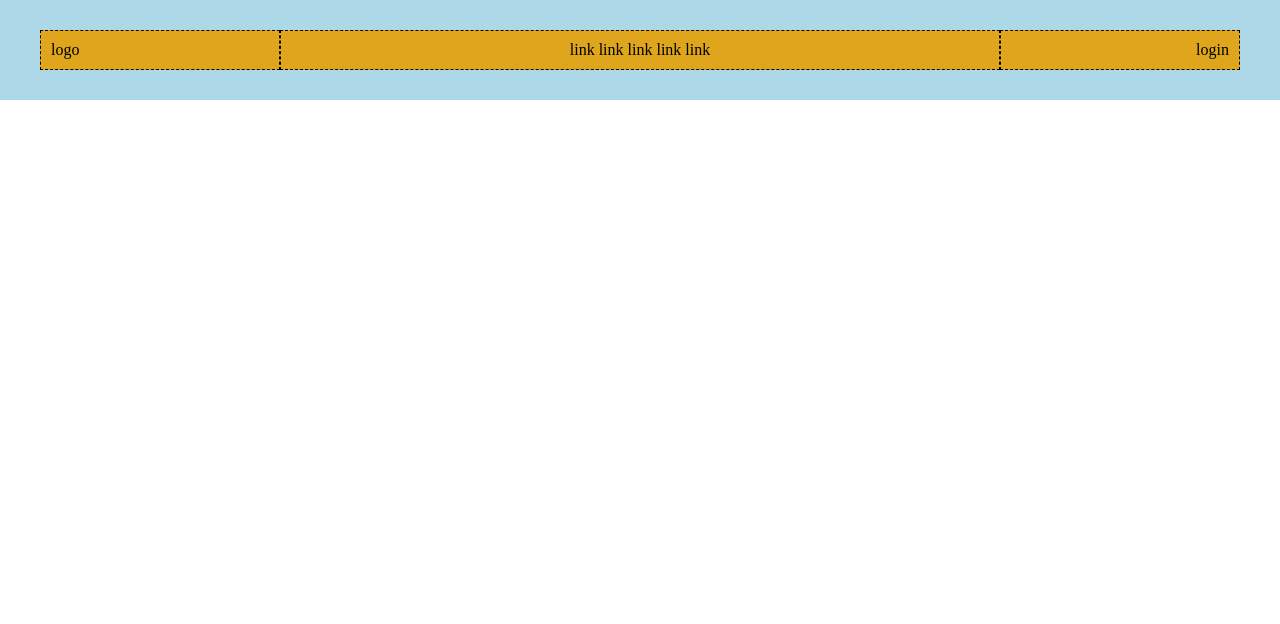
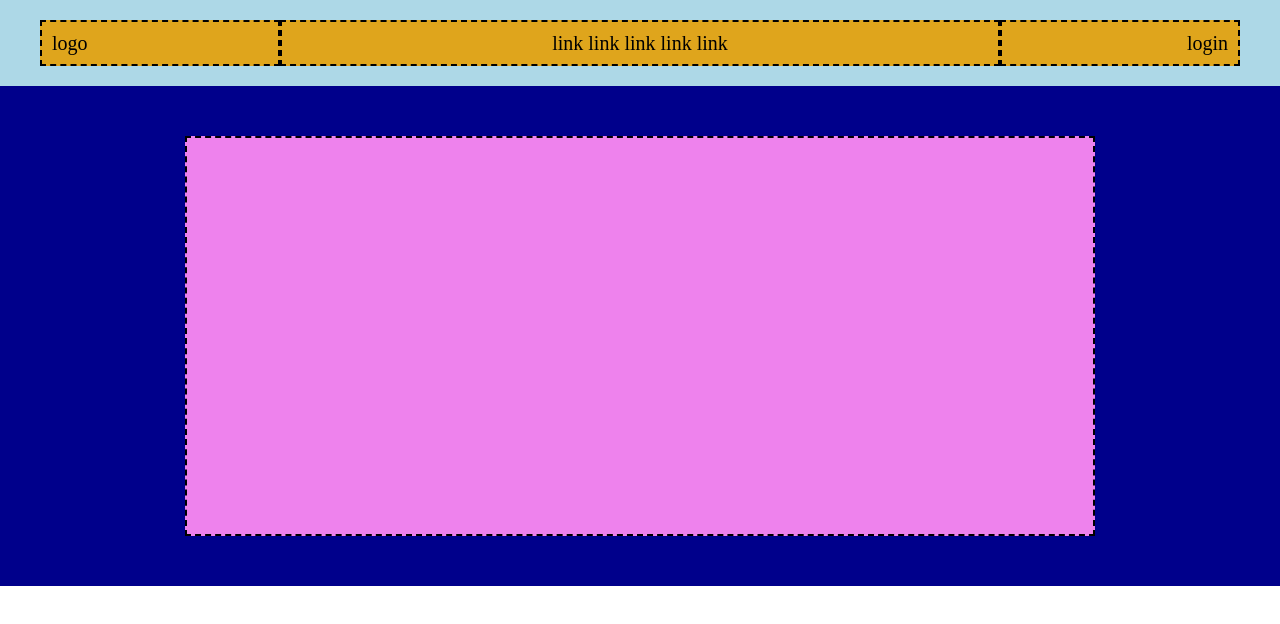
Before and after one commit to ErikaArci99/htmlcss-struttura-discord, a plain HTML site: page index.html in a window 1280 px wide. Drawn offline with Linux system fonts and the light colour scheme.

Commit message:
[UPD] added first section

```diff
--- a/css/style.css
+++ b/css/style.css
@@ -6,27 +6,31 @@
 
 .container{
     display: flex;
-    background-color: #ADD8E7;
-    height: 100px;
     justify-content: center;
     align-items: center;
+}
+
+.header-style{
+    background-color: #ADD8E7;
+}
 
 .header-button-1{
     background-color: #DFA51C;
     width: 240px;
-    height: 40px;
+    height: 46px;
     padding: 10px 10px;
+    margin: 20px 0px;
 }
 
 .header-button-2{
     background-color: #DFA51C;
     width: 720px;
     padding: 10px 10px;
-    height: 40px;
+    height: 46px;
 }
 
 .border{
-    border: 1px dashed black;
+    border: 2px dashed black;
 }
 
 .text-align-sx{
@@ -40,3 +44,18 @@
 .text-align-center{
     text-align: center;
 }
+
+span{
+    font-size: 20px;
+}
+
+.first-style{
+    background-color: #00008B;
+}
+
+.fucsia-square{
+    width: 910px;
+    height: 400px;
+    background-color: #EE82ED;
+    margin: 50px 0px;
+}
--- a/index.html
+++ b/index.html
@@ -10,7 +10,7 @@
 <body>
     <header>
         <!-- instestazione sito -->
-        <div class="container">
+        <div class="container header-style">
             <div class="logo header-button-1 border text-align-sx">
                 <span>logo</span>
             </div>
@@ -23,7 +23,12 @@
         </div>
     </header>
     <main>
-
+        <!-- primo quadrato -->
+         <section>
+            <div class="container first-style">
+                <div class="fucsia-square border"></div>
+            </div>
+         </section>
     </main>
     <footer>
 
```
